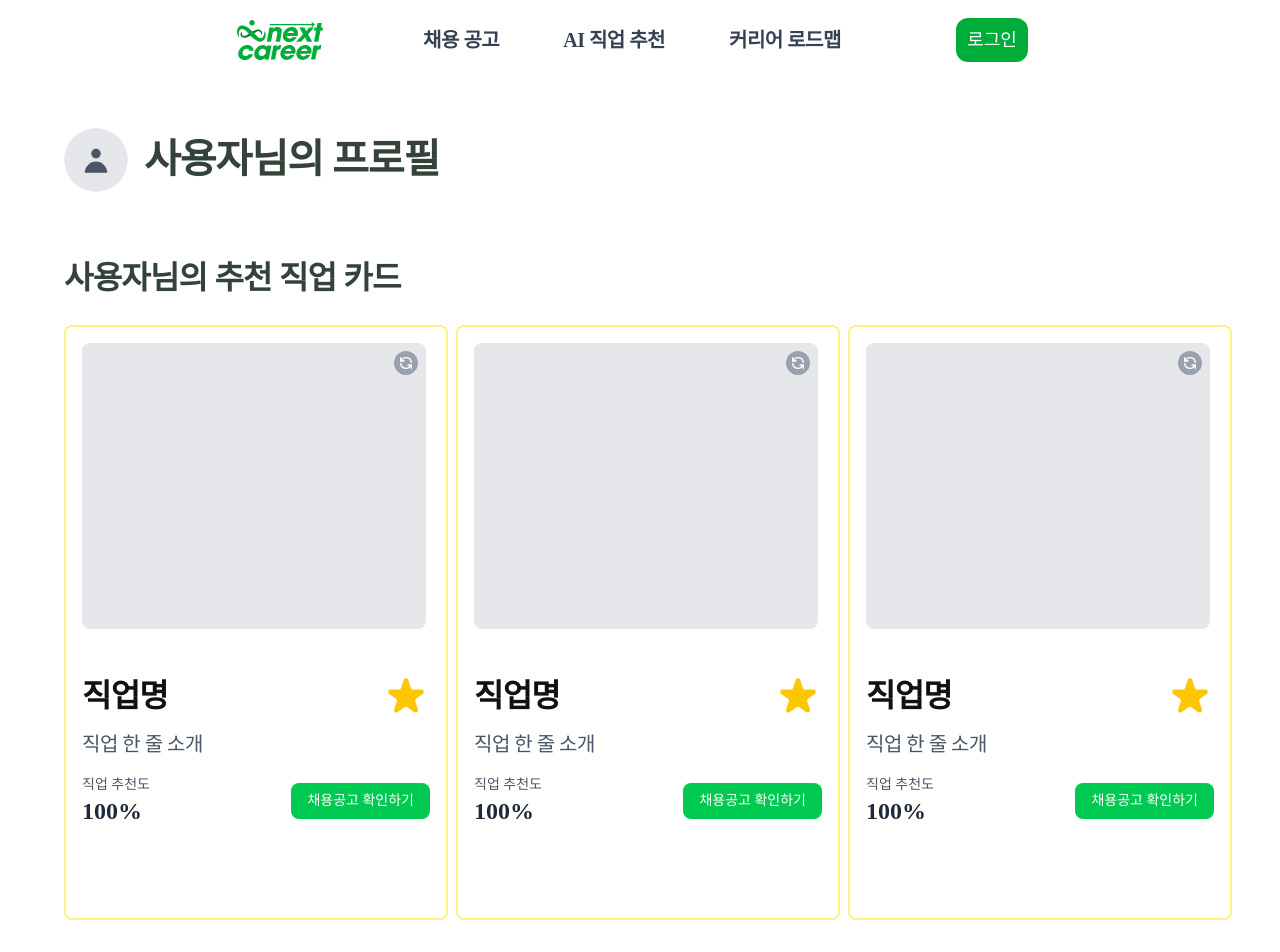
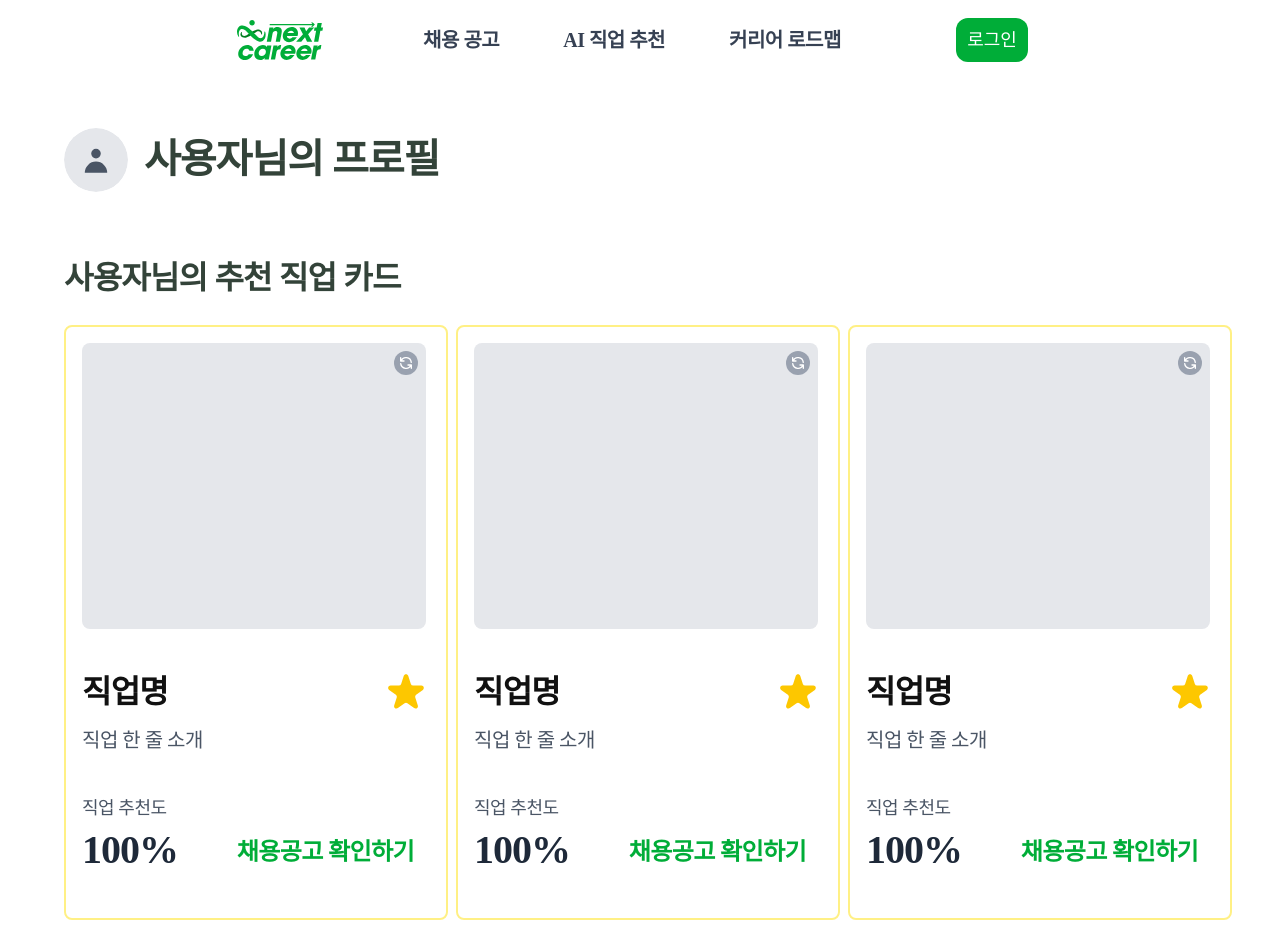
Before and after one commit to seyun31/2025_SEASONTHON_TEAM_42_FE, a Next.js app: page /my in a window 1280 px wide. Shown: the top 952 px of the page. Built offline with nearby package versions, Linux system fonts and the light colour scheme; a web font is replaced by a local one.

Commit message:
fix(component) : FlipCard 앞면 퍼블리싱 완료

```diff
--- a/src/components/card-component/FlipCard.tsx
+++ b/src/components/card-component/FlipCard.tsx
@@ -62,10 +62,10 @@ export default function FlipCard({
       >
         {/* 앞면 - 직업 추천 카드 */}
         <div
-          className="absolute inset-0 w-full h-full backface-hidden border-2 border-yellow-200 rounded-lg p-4 bg-white"
+          className="absolute inset-0 w-full h-full backface-hidden border-2 border-yellow-200 rounded-lg p-4 bg-white flex flex-col"
           style={{ backfaceVisibility: 'hidden' }}
         >
-          <div className="w-[344px] h-[286px] bg-gray-200 rounded-lg mb-11 relative">
+          <div className="w-[344px] h-[286px] bg-gray-200 rounded-lg relative">
             <div className="absolute top-2 right-2 w-6 h-6 bg-gray-400 rounded-full flex items-center justify-center">
               <svg
                 className="w-4 h-4 text-white"
@@ -82,7 +82,10 @@ export default function FlipCard({
               </svg>
             </div>
           </div>
-          <div className="flex items-center justify-between mb-2">
+
+          <div className="">
+            <div>
+              <div className="flex items-center justify-between mb-2 mt-[40px]">
                 <span className="text-title-large">{jobTitle}</span>
                 <button
                   onClick={(e) => {
@@ -96,13 +99,17 @@ export default function FlipCard({
                   {isScrap ? <PiStarThin /> : <HiStar />}
                 </button>
               </div>
-          <p className="text-gray-600 mb-4 text-body-large-medium">
+              <p className="text-gray-600 text-body-large-medium">
                 {jobDescription}
               </p>
-          <div className="flex items-center justify-between">
+            </div>
+
+            <div className="flex items-end justify-between mt-[40px]">
               <div>
-              <p className="text-sm text-gray-600">직업 추천도</p>
-              <p className="text-2xl font-bold text-gray-800">
+                <p className="text-body-medium-medium text-gray-600">
+                  직업 추천도
+                </p>
+                <p className="text-title-xlarge text-gray-800">
                   {recommendationScore}%
                 </p>
               </div>
@@ -111,10 +118,11 @@ export default function FlipCard({
                   e.stopPropagation();
                   onJobPostingClick();
                 }}
-              className="bg-green-500 text-white px-4 py-2 rounded-lg text-sm font-medium hover:bg-green-600 transition-colors"
+                className="px-4 py-2 rounded-lg text-title-medium text-primary-90 transition-colors"
               >
                 채용공고 확인하기
               </button>
+            </div>
           </div>
         </div>
 
```
Lines whose indentation alone changed are shown as unchanged.
